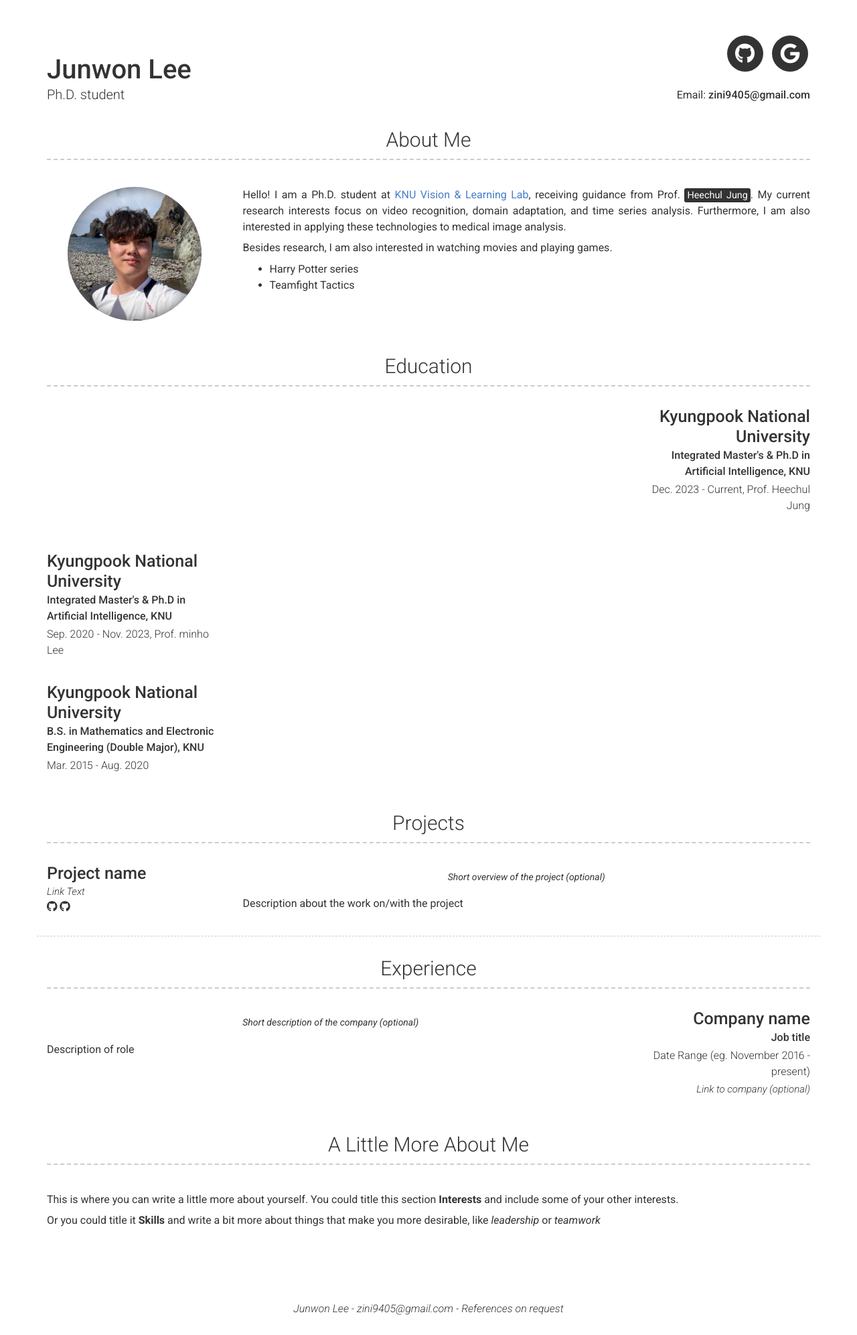
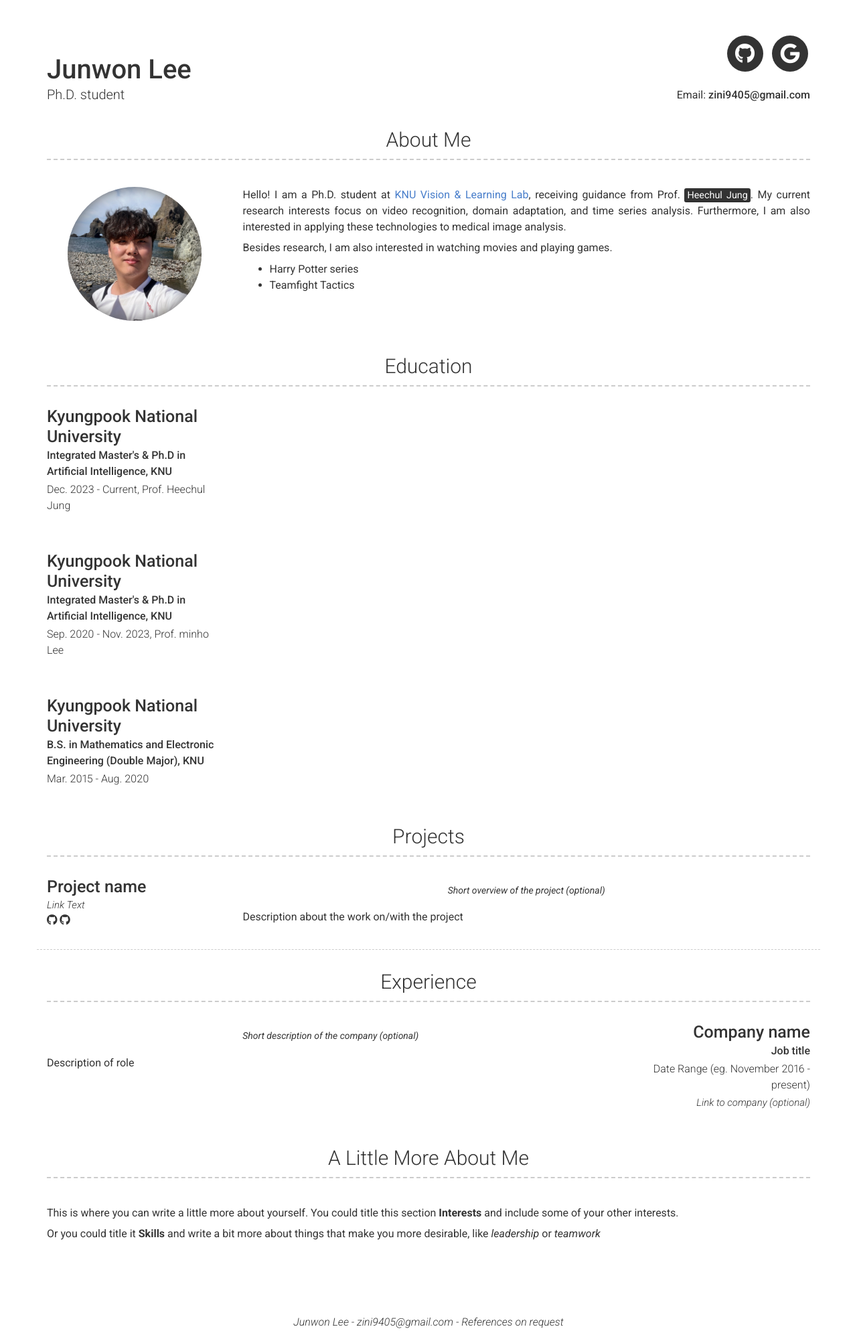
Before and after one commit to zini9405/zini9405.github.io, a Jekyll site: the page built from index.md, in a window 1280 px wide. Shown: the whole page at 67% size. Built offline with Jekyll 4.4.1, drawn with Linux system fonts in a browser that asks for light colours; nearby versions of some CDN libraries.

Commit message:
Update _config.yml

```diff
--- a/_config.yml
+++ b/_config.yml
@@ -76,11 +76,11 @@ content:
   - title: Education
     layout: list
     content:
-      - layout: right
+      - layout: left
         title: Kyungpook National University
         sub_title: Integrated Master's & Ph.D in Artificial Intelligence, KNU
         caption: Dec. 2023 - Current, Prof. Heechul Jung
-      - layout: center
+      - layout: left
         title: Kyungpook National University
         sub_title: Integrated Master's & Ph.D in Artificial Intelligence, KNU
         caption: Sep. 2020 - Nov. 2023, Prof. minho Lee
```
